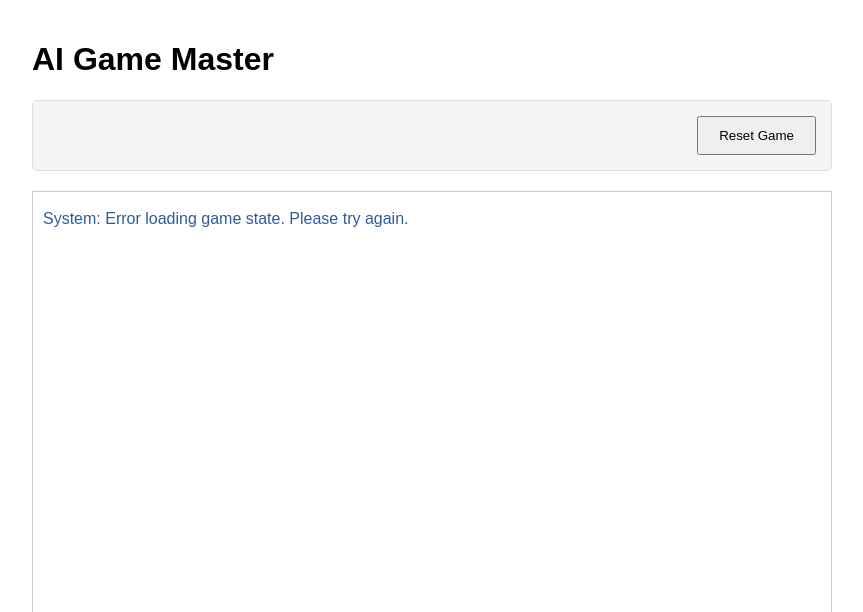
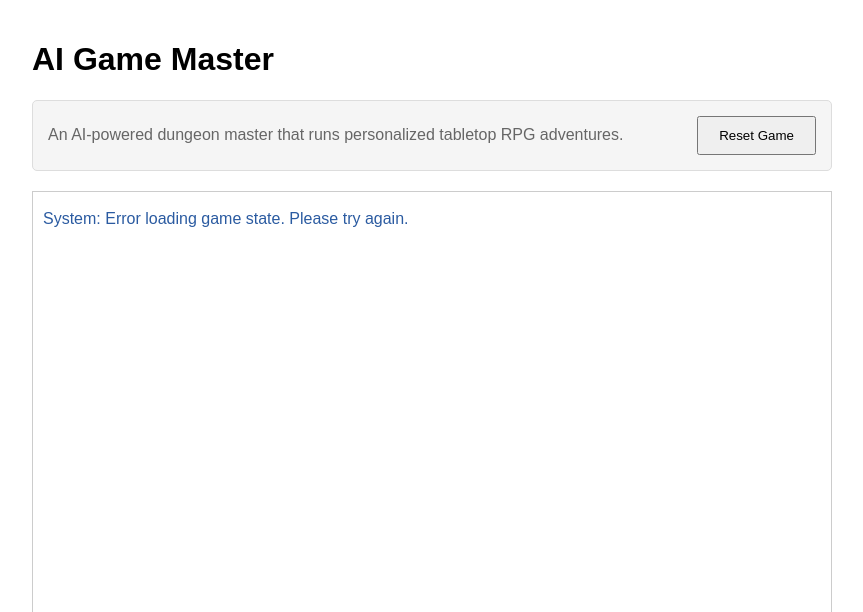
Before and after one commit to mprelee/aidm, a Flask app: template aidm/templates/index.html in a window 1280 px wide. Shown: the top 612 px of the page, without its empty margins (208-1071 px from the left). Run offline with Flask 3, Linux system fonts and the light colour scheme; the template is opened without the code that fills it, so the values that code supplies are empty.

Commit message:
update location of description

```diff
--- a/aidm/templates/index.html
+++ b/aidm/templates/index.html
@@ -34,7 +34,8 @@
             border: 1px solid #ddd;
             border-radius: 5px;
             display: flex;
-            justify-content: flex-end;
+            align-items: center;
+            gap: 20px;
         }
 
         #message-input:empty:before {
@@ -106,6 +107,9 @@
     <h1>AI Game Master</h1>
 
     <div id="game-controls">
+        <div style="flex: 1; color: #666;">
+            An AI-powered dungeon master that runs personalized tabletop RPG adventures.
+        </div>
         <button onclick="resetGame()">Reset Game</button>
     </div>
 
```
